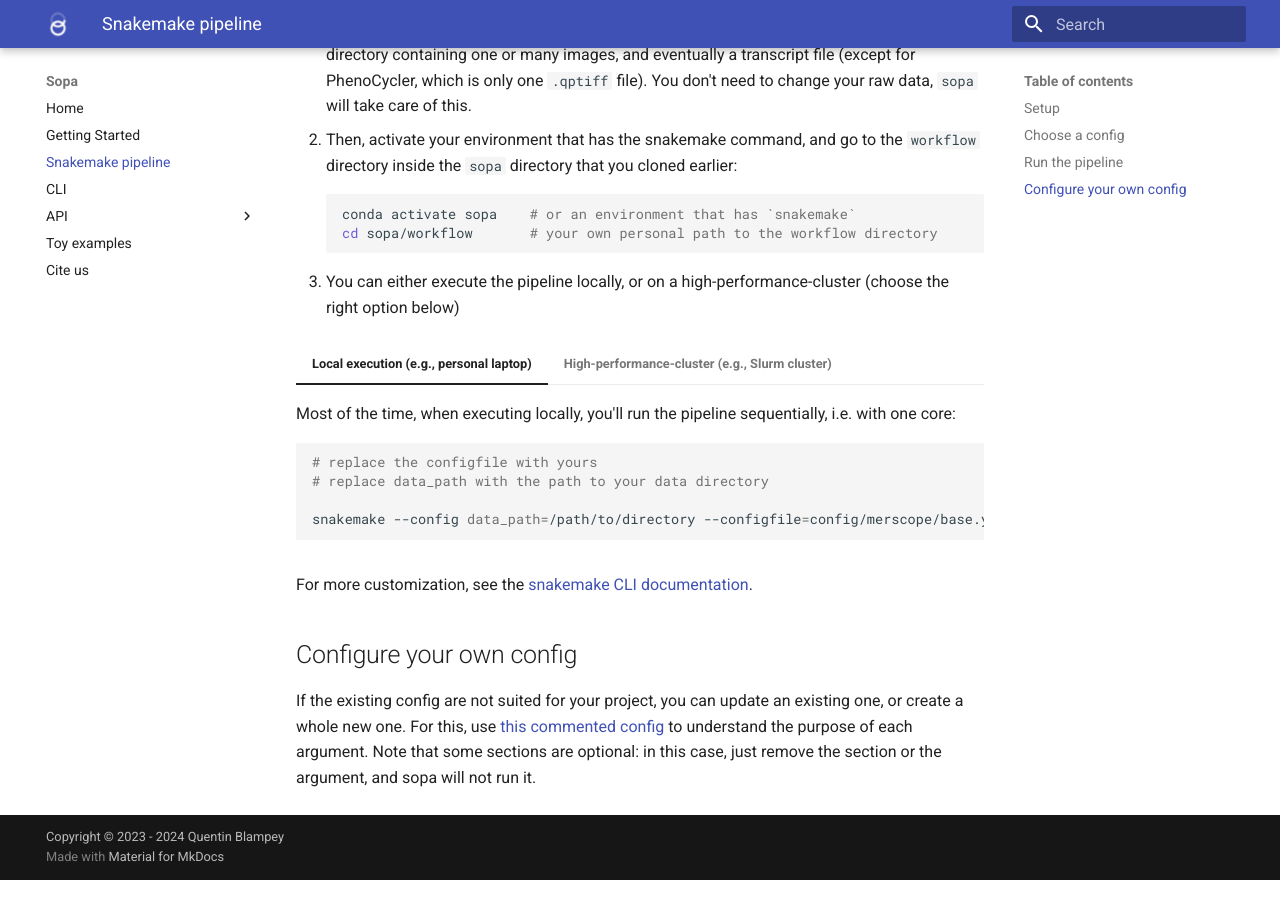
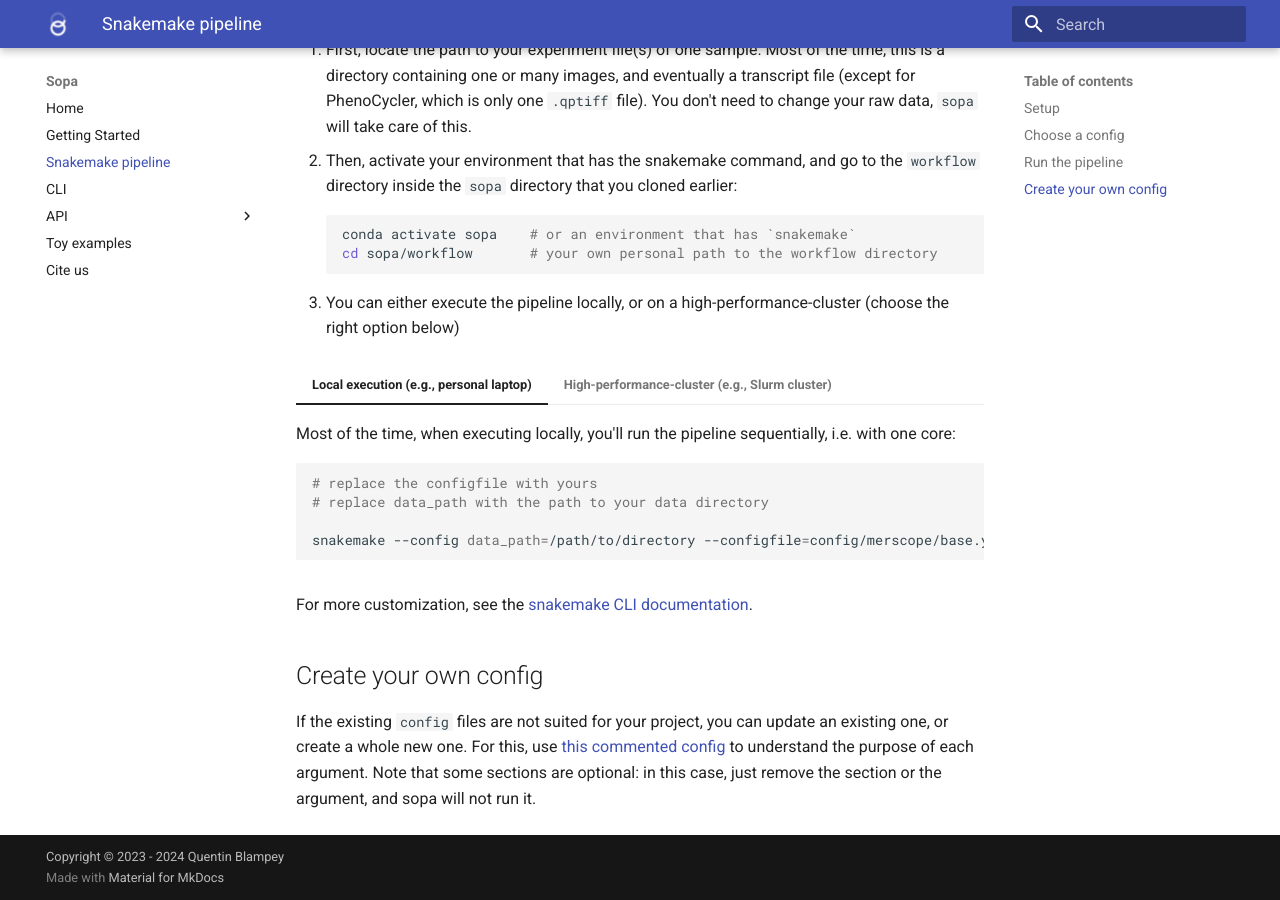
Before and after one commit to gustaveroussy/sopa, an MkDocs documentation site: the page built from docs/pipeline.md, in a window 1280 px wide and 900 px high, scrolled down 1026 px. Built offline with MkDocs 1.6.1 and Material for MkDocs 9.7.7, drawn with Linux system fonts in a browser that asks for light colours; some of the changed text lies outside the part shown.

Commit message:
improve doc: readme and config parameters

```diff
--- a/docs/pipeline.md
+++ b/docs/pipeline.md
@@ -61,6 +61,6 @@
 
 For more customization, see the [snakemake CLI documentation](https://snakemake.readthedocs.io/en/stable/executing/cli.html).
 
-## Configure your own config
+## Create your own config
 
-If the existing config are not suited for your project, you can update an existing one, or create a whole new one. For this, use [this commented config](https://github.com/gustaveroussy/sopa/blob/master/workflow/config/example.yaml) to understand the purpose of each argument. Note that some sections are optional: in this case, just remove the section or the argument, and sopa will not run it.
+If the existing `config` files are not suited for your project, you can update an existing one, or create a whole new one. For this, use [this commented config](https://github.com/gustaveroussy/sopa/blob/master/workflow/config/example_commented.yaml) to understand the purpose of each argument. Note that some sections are optional: in this case, just remove the section or the argument, and sopa will not run it.
```
Also changed, not shown: other parts of docs/pipeline.md (+1 -1 lines), README.md (+5 -5 lines), docs/index.md (+6 -5 lines), 13 other files.
